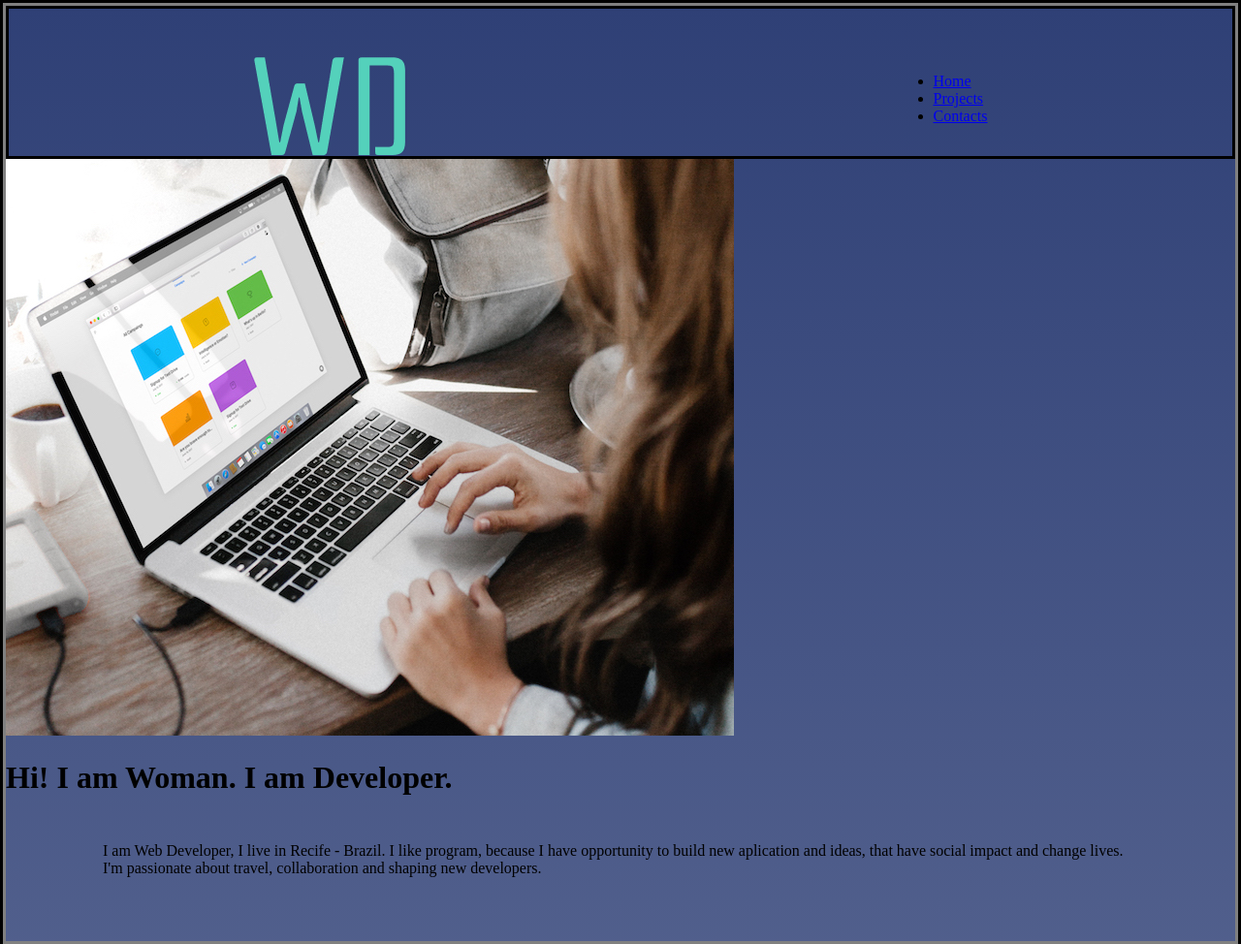
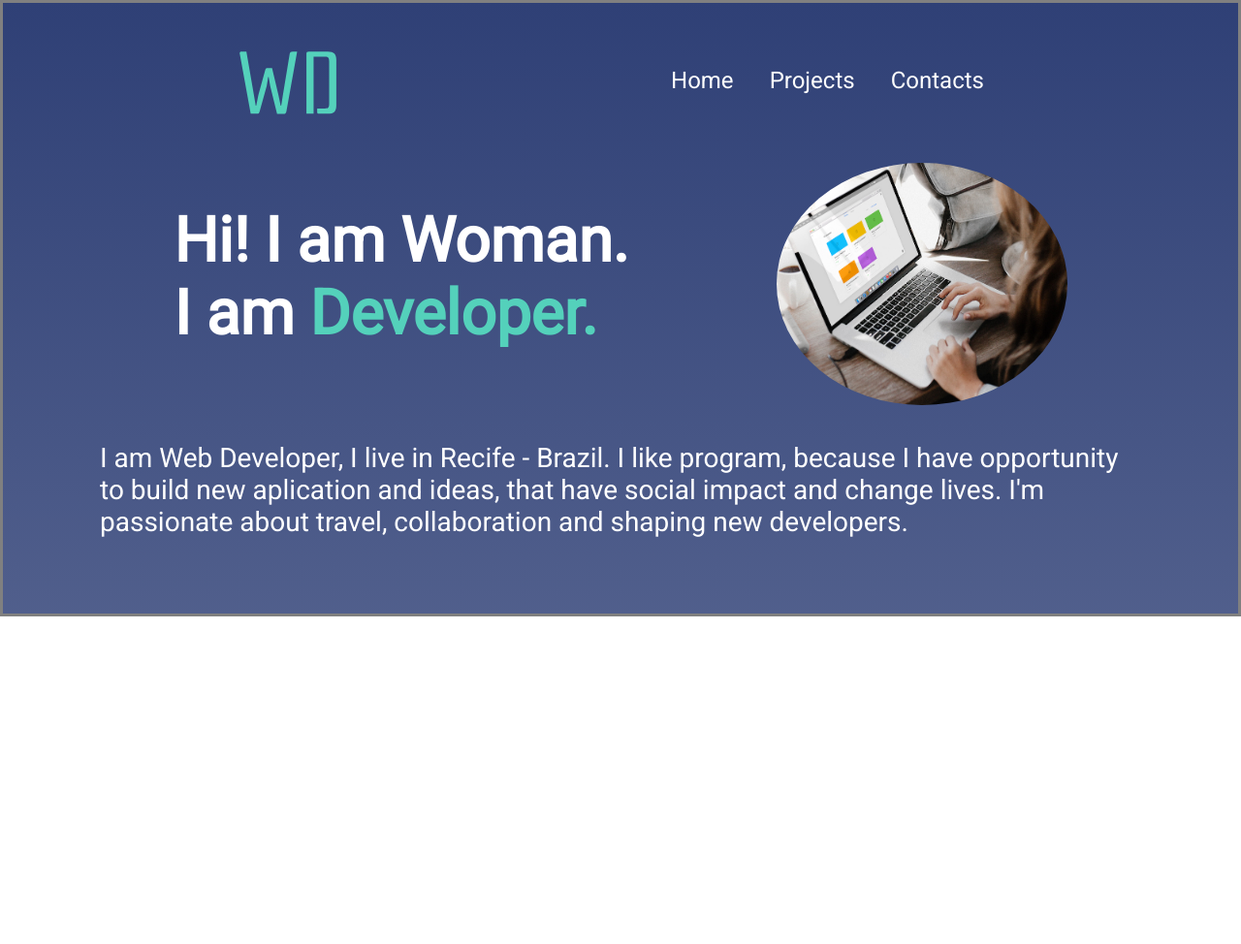
Before and after one commit to Luana-Leticia/women-dev-projects, a plain HTML site: page index.html in a window 1280 px wide. Shown: the whole page at 97% size. After the commit the page ends 800 px from the top, so only its background shows below. Drawn offline with Linux system fonts and the light colour scheme.

Commit message:
header finished

```diff
--- a/index.html
+++ b/index.html
@@ -12,25 +12,32 @@
     <div class="container">
       <header class="header">
         <div class="logo-and-nav">
-          <img class="logo-WD" src="./assets/logo-WD.png  " alt="logo-wd" />
+          <img class="logo-wd" src="./assets/WD.svg" alt="logo-wd" />
           <nav class="menu-bar">
             <ul class="nav-bar">
               <li class="list-item">
-                <a class="list_item_link" href="#"> Home </a>
+                <a class="list-item-link" href="#"> Home </a>
               </li>
               <li class="list-item">
-                <a class="list_item_link" href="#"> Projects </a>
+                <a class="list-item-link" href="#"> Projects </a>
               </li>
               <li class="list-item">
-                <a class="list_item_link" href="#"> Contacts</a>
+                <a class="list-item-link" href="#"> Contacts</a>
               </li>
             </ul>
           </nav>
         </div>
 
-        <div class="row-img-text">
+        <div class="img-and-text-intro">
+          <div class="entire-text-intro">
+            <h1 class="text-intro1">
+              Hi! I am Woman. <br />
+              I am
+              <strong class="text-intro2"> Developer.</strong>
+            </h1>
+          </div>
+
           <img class="woman-img" src="./assets/woman.jpg" alt="" woman-image"">
-          <h1 class="text-intro">Hi! I am Woman. I am Developer.</h1>
         </div>
 
         <p class="start-description">
--- a/style/index.css
+++ b/style/index.css
@@ -1,56 +1,96 @@
-: root {
-    --header-color: #54d1bb;
-    --spotlight-color: white;
+@import url("https://fonts.googleapis.com/css?family=Roboto&display=swap");
 
+/* Color-variables */
+
+:root {
+  --spotlight-color: #54d1bb;
+  --basic-color: white;
+  --font-size-extra-big: 64px;
+  --font-size-big: 56px;
+  --font-size-medium: 28px;
+  --font-size-small: 24px;
+  --font-size-extra-small: 16px;
 }
 
 * {
   box-sizing: border-box;
-
+  font-family: "Roboto", sans-serif;
 }
 
-.html, body {
+.html,
+body {
   margin: 0;
   padding: 0;
 }
 
 .container {
-    border: 3px solid  black;
   display: flex;
   flex-direction: column;
   flex-wrap: no-wrap;
-
 }
 
 .header {
   background: linear-gradient(180deg, #2f4076 0%, rgba(47, 64, 118, 0.84) 100%);
   display: flex;
   flex-direction: column;
-    border: 3px solid  grey;
-
-
+  border: 3px solid grey;
 }
 
 .logo-and-nav {
-    border: 3px solid black;
   display: flex;
-    padding: 50px 0px 0 0px;
+  padding: 50px 100px 0 100px;
   justify-content: space-around;
-
-
+  flex-wrap: wrap;
 }
 
-.img-and-main-text {
-    border: px solid black;
+.logo-wd {
+  width: 100px;
+  object-fit: fill;
+}
+
+.nav-bar {
+  display: flex;
+  justify-content: space-around;
+  width: 400px;
+}
+
+.list-item {
+  list-style-type: none;
+  font-size: var(--font-size-small);
+  color: var(--basic-color);
+}
+
+.list-item-link {
+  text-decoration: none;
+  color: var(--basic-color);
+}
+
+.img-and-text-intro {
   display: flex;
   flex-direction: row;
-    padding: 50px 0px 0 0px;
+  padding: 50px 100px 0PX 100px;
   justify-content: space-around;
+}
 
+.woman-img {
+  width: 300px;
+  height: 250px;
+  border-radius: 50%;
+}
+
+.text-intro1 {
+  color: var(--basic-color);
+  font-size: var(--font-size-extra-big);
+}
+
+.text-intro2 {
+  color: var(--spotlight-color);
+  font-size: var(--font-size-extra-big);
 }
 
 .start-description {
   display: flex;
   padding: 10px 100px 50px 100px;
-
+  font-size: var(--font-size-medium);
+  color: var(--basic-color);
 }
```
Also changed, not shown: assets/WD.png (deleted), assets/background.png (deleted), assets/logo-WD.png (deleted). Lines whose indentation alone changed are shown as unchanged.
